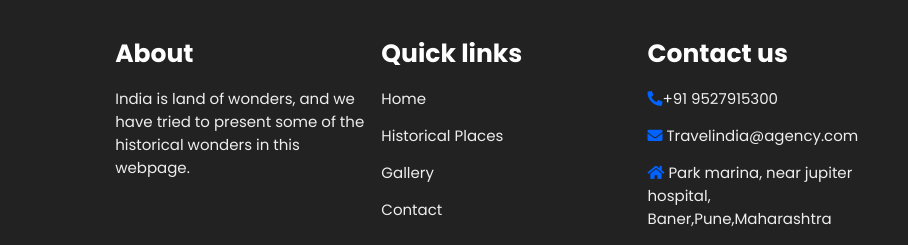
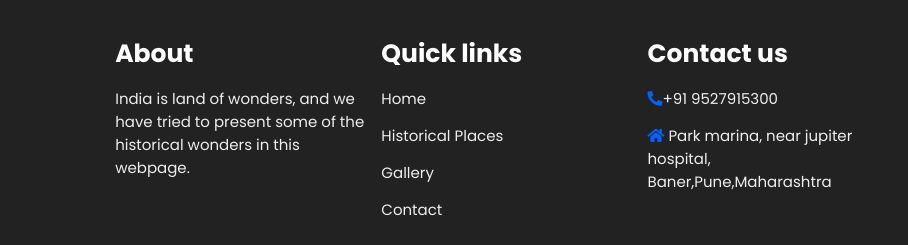
Before and after one commit to Shreyachaudhary1112/Historical-places, a plain HTML site: page index.html in a window 1280 px wide. Shown: the part 5532-5777 px from the top of the page, 0-908 px from the left. Drawn offline with nearby package versions, Linux system fonts and the light colour scheme.

Commit message:
Update index.html

```diff
--- a/index.html
+++ b/index.html
@@ -348,7 +348,6 @@
             <div class="box">
                 <h3>Contact us</h3>
                 <p><i class="fas fa-phone-alt"></i>+91 9527915300</i></p>
-                <p><i class="fas fa-envelope"></i> Travelindia@agency.com</i></p>
                 <p><i class="fas fa-home"></i> Park marina, near jupiter hospital, Baner,Pune,Maharashtra</i></p>
             </div>
 
```
